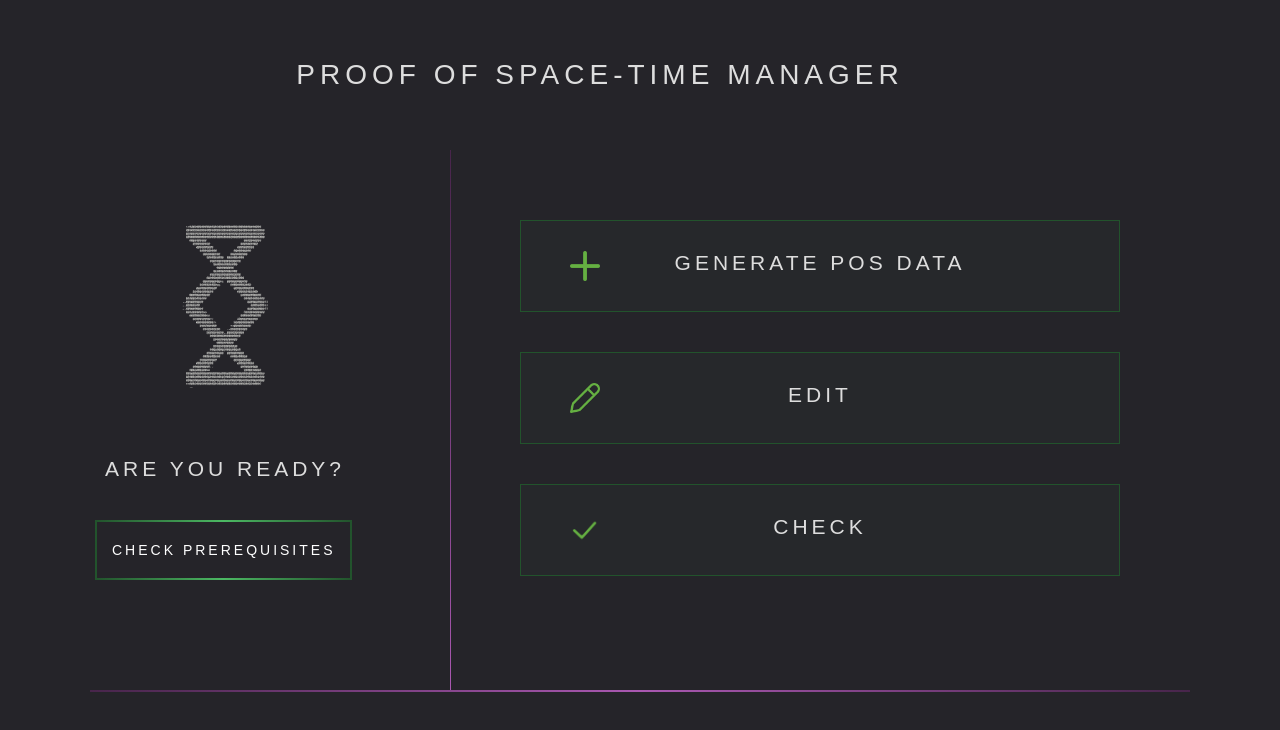
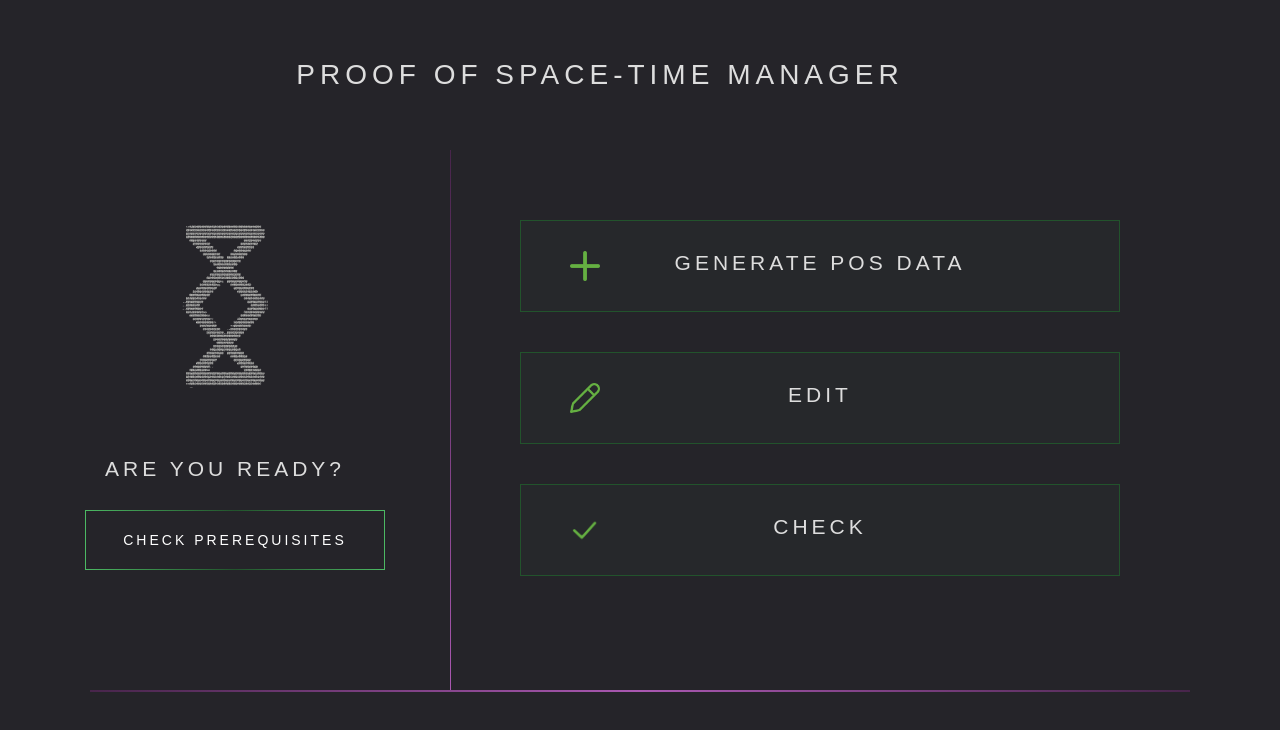
Before and after one commit to spacemeshos/sm-init-app-v2, a React (Create React App) app: page / in a window 1280 px wide. Shown: the top 730 px of the page. Built offline with nearby package versions, Linux system fonts and the light colour scheme.

Commit message:
refactoring

```diff
--- a/src/components/button.tsx
+++ b/src/components/button.tsx
@@ -10,37 +10,29 @@ interface ButtonProps {
   label?: string;
   onClick?: () => void;
   children?: React.ReactNode;
+  top?: number;
+  left?: number;
+  height?: number;
+  width?: number;
+  borderColor?: any;
+  backgroundColor?: any
 }
 
 // Standard Button component
-const Button: React.FC<ButtonProps> = ({ imageSrc, label, onClick }) => {
+const Button: React.FC<ButtonProps> = ({ imageSrc, label, onClick, top, left, width, height, backgroundColor, borderColor}) => {
   const handleClick = () => {
     if (typeof onClick === "function") {
       onClick();
     }
   };
   return (
-    <ButtonWrapper onClick={handleClick} role="button" tabIndex={0}>
+    <ButtonWrapper onClick={handleClick} role="button" tabIndex={0} top={top} left={left} width={width} height={height} backgroundColor={backgroundColor} borderColor={borderColor} >
       {imageSrc && <ButtonImage src={imageSrc} alt="" />}
       <ButtonText>{label}</ButtonText>
     </ButtonWrapper>
   );
 };
 
-// Settings Buttons components
-const PurpleButton: React.FC<ButtonProps> = ({ imageSrc, label, onClick }) => {
-  const handleClick = () => {
-    if (typeof onClick === "function") {
-      onClick();
-    }
-  };
-  return (
-    <PurpleButtonWrapper onClick={handleClick} role="button" tabIndex={0}>
-      {imageSrc && <ButtonImage src={imageSrc} alt="" />}
-      <ButtonText>{label}</ButtonText>
-    </PurpleButtonWrapper>
-  );
-};
 
 // BackButton component
 const BackButton: React.FC<{ onClick?: () => void }> = ({ onClick }) => {
@@ -202,43 +194,52 @@ const TooltipButton: React.FC<{
   );
 };
 
-const ButtonWrapper = styled.button`
-  border: 2px solid transparent;
-  background-color: transparent;
+const ButtonWrapper = styled.button<{
+  top?: number;
+  left?: number;
+  height?: number;
+  width?: number;
+  borderColor?: string;
+  backgroundColor?: string;
+}>`
+  top: ${({ top }) => top || 10}px;
+  left: ${({ left }) => left || 10}px;
+  height: ${({ height }) => height || 60}px;
+  width: ${({ width }) => width || 300}px;
+
+  background-color:${({ backgroundColor }) => backgroundColor || "transparent"};;
   cursor: pointer;
   padding: 15px;
-  margin: 20px;
-  transition: border-color 0.3s ease;
   z-index: 1;
-  height: 60px;
-
   display: flex;
   align-items: center;
   justify-content: center;
   text-align: center;
+  position: relative;
 
-  /* Gradient border */
-  border-image: linear-gradient(
-    90deg,
-    ${Colors.greenDark} 0%,
-    ${Colors.greenLight} 50%,
-    ${Colors.greenDark} 100%
-  );
+  border: 1px solid ${({ borderColor }) => borderColor || "transparent"};
   border-image-slice: 1;
-
-  @media (max-width: 991px) {
-    white-space: initial;
-  }
+  border-image: ${({ borderColor }) =>
+    borderColor
+      ? "none"
+      : `linear-gradient(
+          90deg,
+          ${Colors.greenLight} 0%,
+          ${Colors.greenDark} 50%,
+          ${Colors.greenLight} 100%
+        ) 1`};
 
   &:hover {
-    border-image: linear-gradient(
-      90deg,
-      ${Colors.greenLight} 0%,
-      ${Colors.greenDark} 50%,
-      ${Colors.greenLight} 100%
-    ); /* Disable the border-image on hover */
     border-image-slice: 1;
-  }
+    border-image: ${({ borderColor }) =>
+      borderColor
+        ? "none"
+        : `linear-gradient(
+            90deg,
+            ${Colors.greenDark} 0%,
+            ${Colors.greenLight} 50%,
+            ${Colors.greenDark} 100%
+          ) 1`};
 `;
 
 const ButtonImage = styled.img`
@@ -250,34 +251,13 @@ const ButtonImage = styled.img`
 `;
 
 const ButtonText = styled.span`
-  font-family: "Source Code Pro", sans-serif;
+  font-family: "Source Code Pro Extralight", sans-serif;
   color: ${Colors.white};
   font-size: 14px;
-  font-weight: 200;
+  font-weight: 300;
   text-transform: uppercase;
   letter-spacing: 3px;
   line-height: 20px;
-`;
-
-const PurpleButtonWrapper = styled.button`
-  border: 1px solid ${Colors.purpleLight};
-  background-color: ${Colors.darkerPurple};
-  cursor: pointer;
-  padding: 15px;
-  z-index: 1;
-  height: 50px;
-  width: 375px;
-  display: flex;
-  align-items: center;
-  justify-content: center;
-  text-align: center;
-  position: absolute;
-  left: 50%;
-  top: 80%;
-  transform: translate(
-    -50%,
-    -50%
-  ); // Centers the image both horizontally and vertically
 `;
 
 const BackIcon = styled.img`
@@ -352,7 +332,6 @@ const TooltipWrapper = styled.button<{ top: number; left: number }>`
 
 export {
   Button,
-  PurpleButton,
   BackButton,
   ForwardButton,
   TooltipButton,
```
